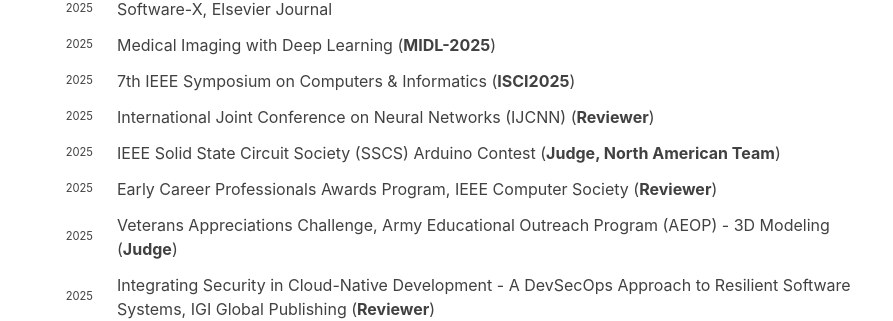
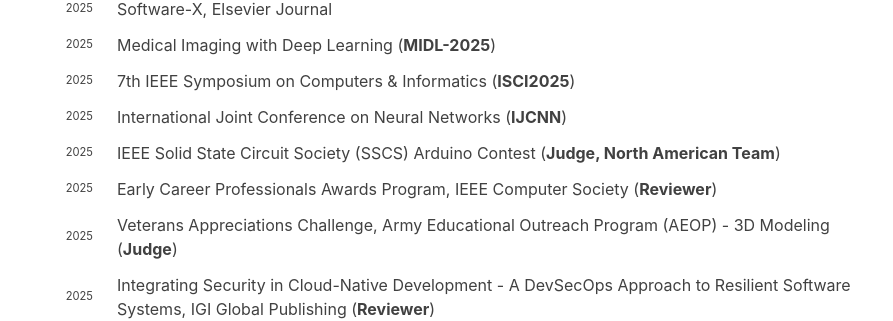
Before and after one commit to hariharanragothaman/hariharanragothaman.github.io, a Jekyll site: the page built from cv.md, in a window 1280 px wide and 900 px high, scrolled down 5353 px. Shown: the part 153-474 px from the top of the window, without its empty margins (215-1108 px from the left). Built offline with Jekyll 4.4.1, drawn with Linux system fonts in a browser that asks for light colours; nearby versions of some CDN libraries; some web fonts are replaced.

Commit message:
Polishes and Updates

```diff
--- a/_data/reviewer.yaml
+++ b/_data/reviewer.yaml
@@ -16,8 +16,8 @@
     - year: 2025
       url: https://www.isci.asia/
 
-- venue: International Joint Conference on Neural Networks (IJCNN)
-  venue-shorthand: Reviewer
+- venue: International Joint Conference on Neural Networks
+  venue-shorthand: IJCNN
   years:
     - year: 2025
       url: https://2025.ijcnn.org/
```
